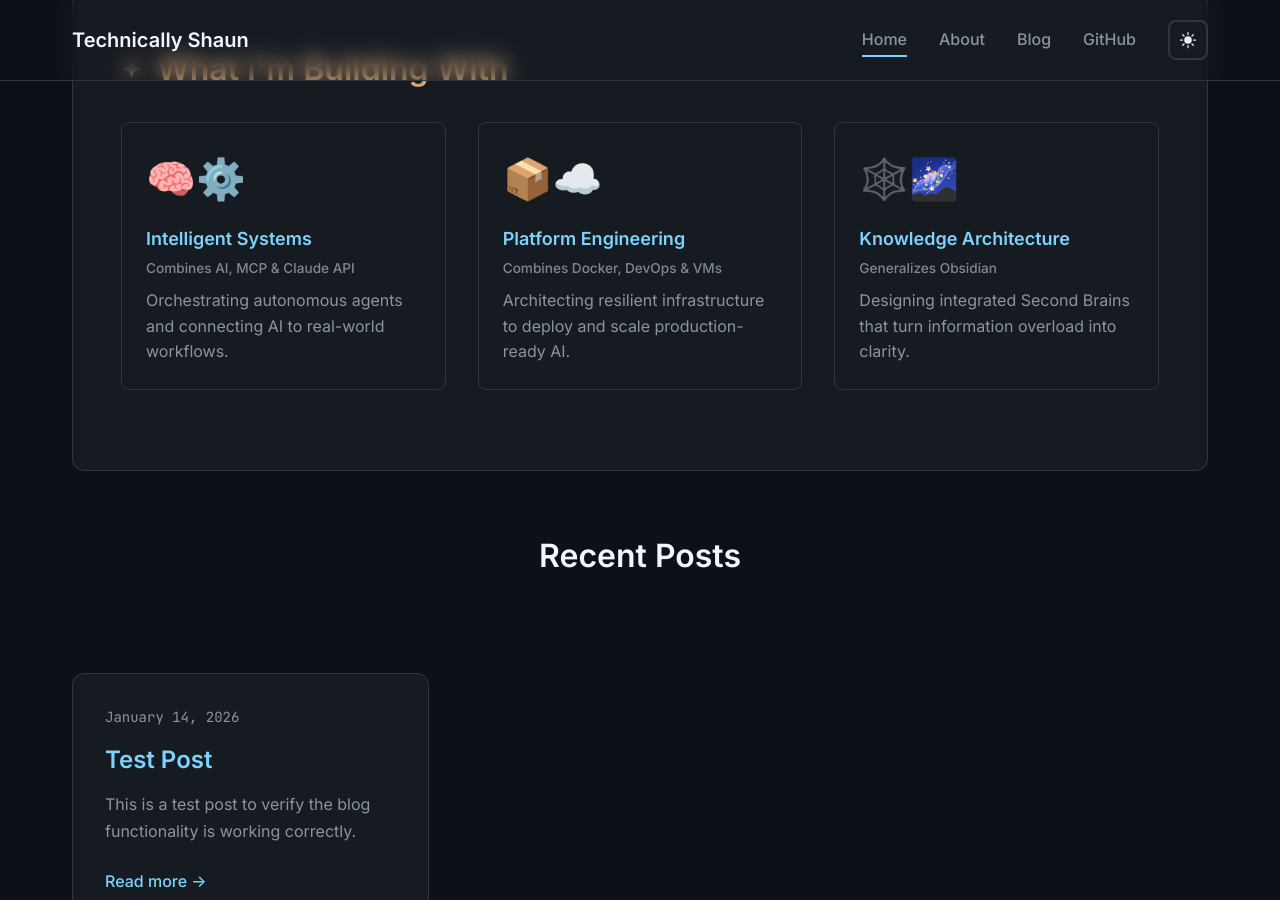
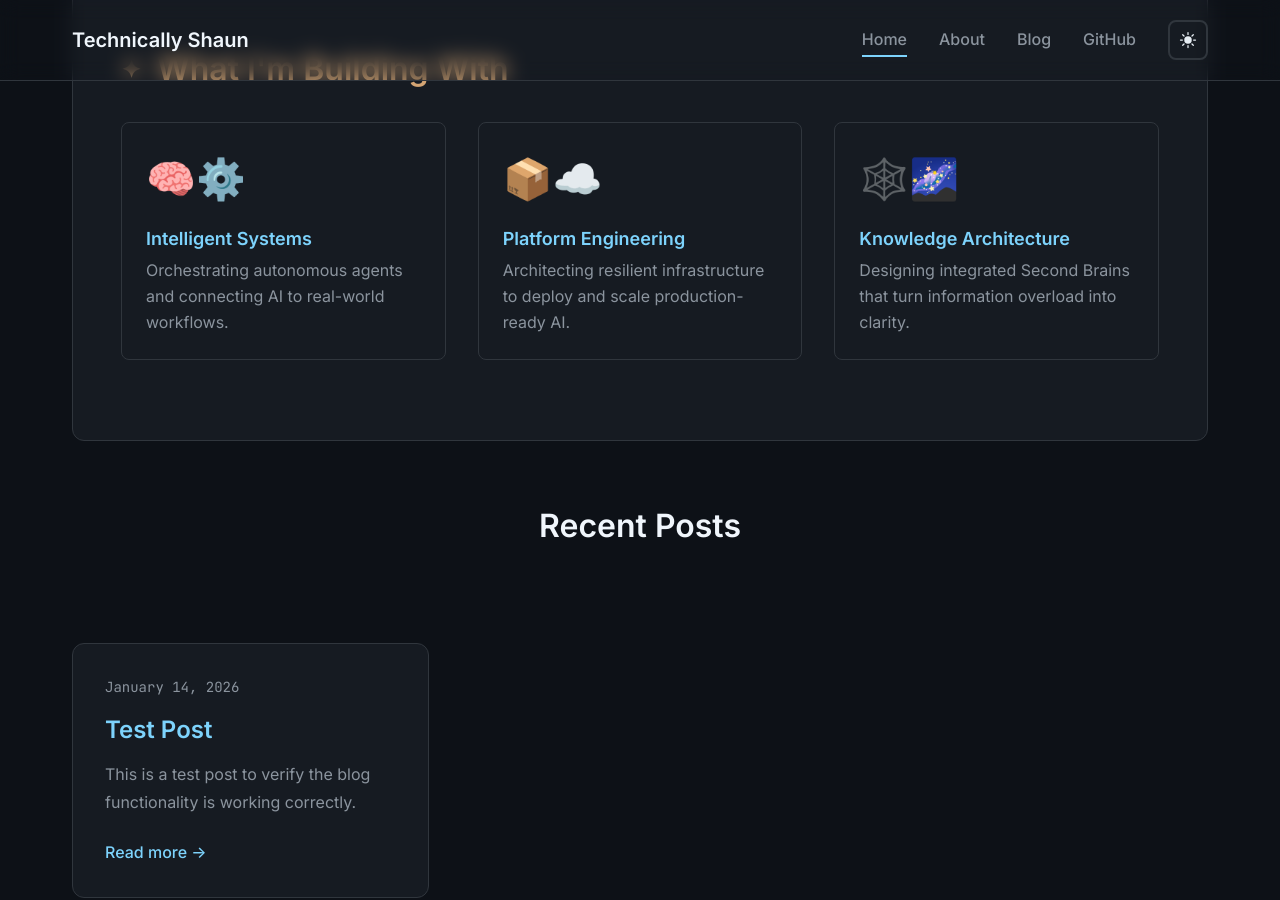
Before and after one commit to TechnicallyShaun/TechnicallyShaunBlog, a Jekyll site: the page built from index.md, in a window 1280 px wide and 900 px high, scrolled down 781 px. Built offline with Jekyll 4.4.1, drawn with Linux system fonts in a browser that asks for light colours.

Commit message:
Remove description used for AI

```diff
--- a/_layouts/home.html
+++ b/_layouts/home.html
@@ -19,19 +19,16 @@ layout: default
         <div class="tech-item">
           <div class="tech-icon" style="font-size: 2.5rem; margin-bottom: 1rem;">🧠⚙️</div>
           <h3>Intelligent Systems</h3>
-          <p style="font-size: 0.85rem; font-weight: 500; margin-bottom: 0.5rem; opacity: 0.9;">Combines AI, MCP & Claude API</p>
           <p>Orchestrating autonomous agents and connecting AI to real-world workflows.</p>
         </div>
         <div class="tech-item">
           <div class="tech-icon" style="font-size: 2.5rem; margin-bottom: 1rem;">📦☁️</div>
           <h3>Platform Engineering</h3>
-          <p style="font-size: 0.85rem; font-weight: 500; margin-bottom: 0.5rem; opacity: 0.9;">Combines Docker, DevOps & VMs</p>
           <p>Architecting resilient infrastructure to deploy and scale production-ready AI.</p>
         </div>
         <div class="tech-item">
           <div class="tech-icon" style="font-size: 2.5rem; margin-bottom: 1rem;">🕸️🌌</div>
           <h3>Knowledge Architecture</h3>
-          <p style="font-size: 0.85rem; font-weight: 500; margin-bottom: 0.5rem; opacity: 0.9;">Generalizes Obsidian</p>
           <p>Designing integrated Second Brains that turn information overload into clarity.</p>
         </div>
       </div>
```
